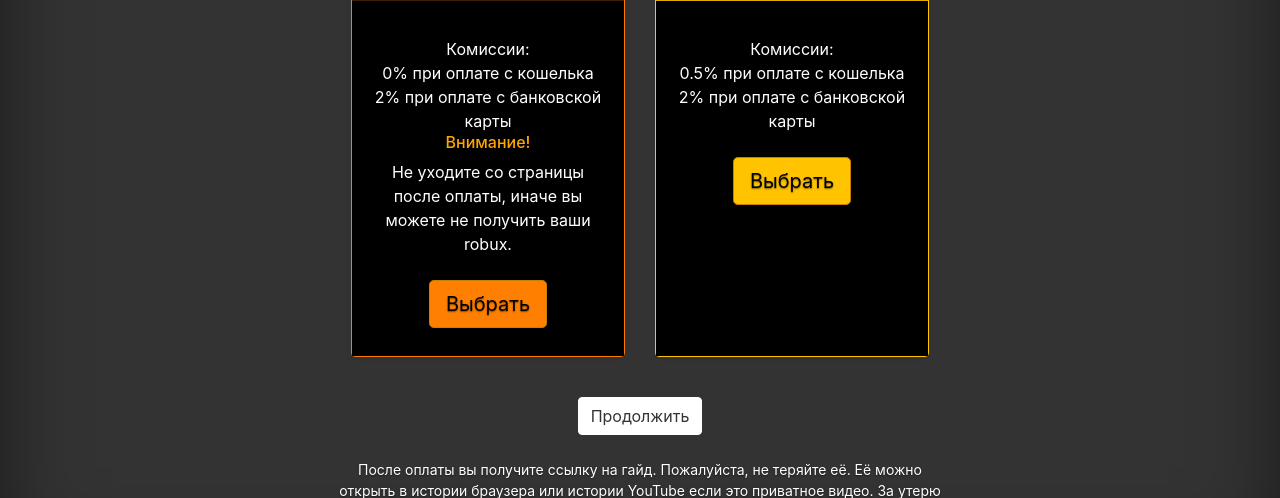
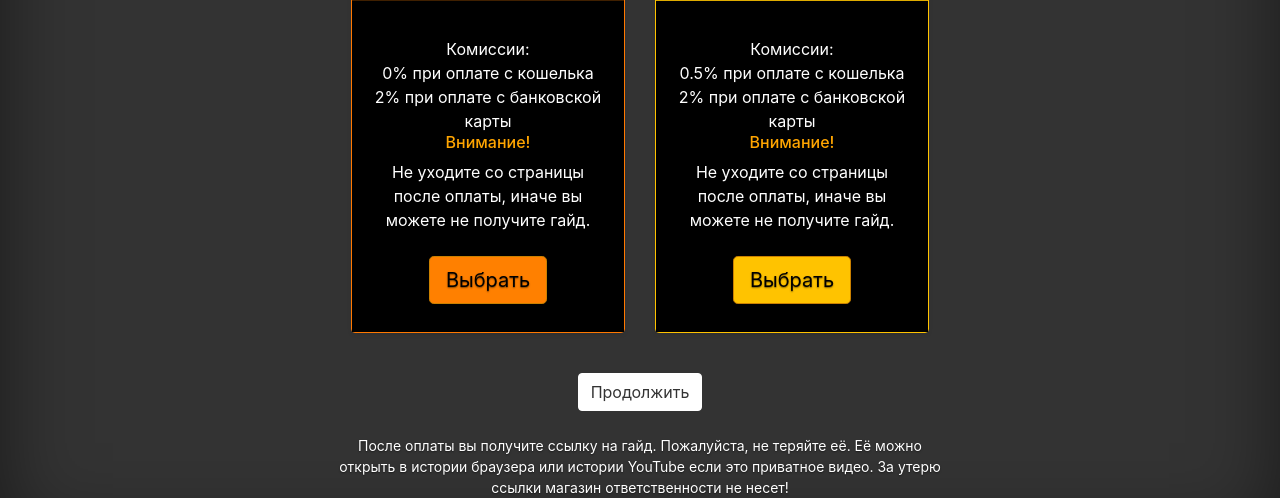
Before and after one commit to viad00/YTFMM-guides, a Django app: template templates/buy_guide.html in a window 1280 px wide. Shown: the part 241-739 px from the top of the page. Run offline with Django 3.2, Linux system fonts and the light colour scheme; the template is opened without the code that fills it, so the values that code supplies are empty; some libraries are stand-ins or nearby versions.

Commit message:
Change alert

```diff
--- a/templates/buy_guide.html
+++ b/templates/buy_guide.html
@@ -19,7 +19,7 @@
           <li>0% при оплате с кошелька</li>
           <li>2% при оплате с банковской карты</li>
             <h6 style="color: orange">Внимание!</h6>
-            <li>Не уходите со страницы после оплаты, иначе вы можете не получить ваши robux.</li>
+            <li>Не уходите со страницы после оплаты, иначе вы можете не получите гайд.</li>
         </ul>
         <label class="btn btn-lg btn-dark btn-qiwi">
             <input style="position: absolute; clip: rect(0,0,0,0); pointer-events: none;" type="radio" name="pay_type" value="QI" autocomplete="off" required> Выбрать
@@ -35,6 +35,8 @@
           <li>Комиссии:</li>
           <li>0.5% при оплате с кошелька</li>
           <li>2% при оплате с банковской карты</li>
+                        <h6 style="color: orange">Внимание!</h6>
+            <li>Не уходите со страницы после оплаты, иначе вы можете не получите гайд.</li>
         </ul>
         <label class="btn btn-lg btn-dark btn-yandex">
             <input style="position: absolute; clip: rect(0,0,0,0); pointer-events: none;" type="radio" name="pay_type" value="YA" autocomplete="off" required> Выбрать
```
